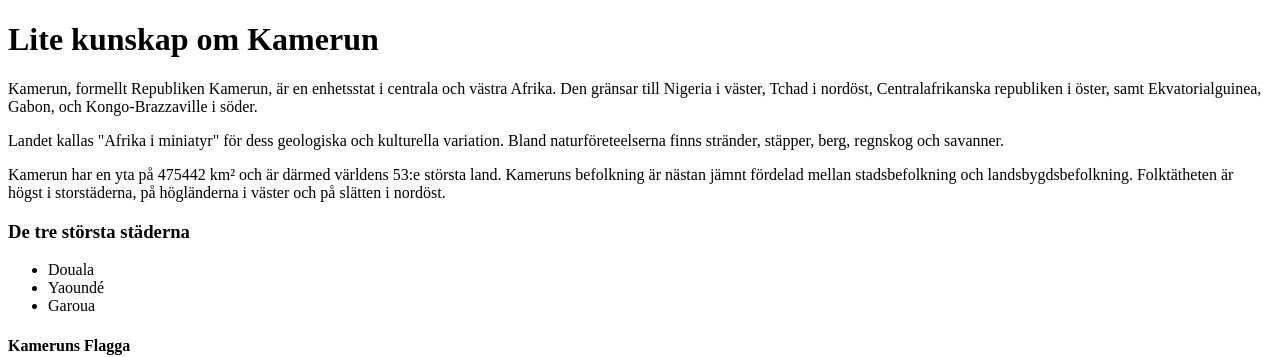
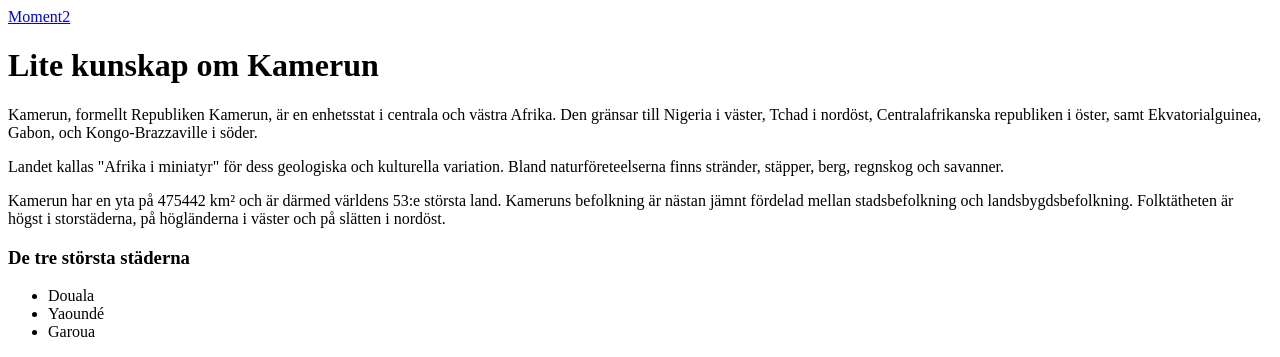
Before and after one commit to petralun1/Moment1, a plain HTML site: page index.html in a window 1280 px wide. Shown: the top 357 px of the page. Drawn offline with Linux system fonts and the light colour scheme.

Commit message:
Update index.html

```diff
--- a/index.html
+++ b/index.html
@@ -1,6 +1,7 @@
 <!DOCTYPE HTML>
 <HTML>
 <HEAD>
+<a href= "https://affectionate-leakey-263beb.netlify.app/"> Moment2</a>
 <TITLE>Kamerun</TITLE>
 <META charset="utf-8">
 </HEAD>
```
